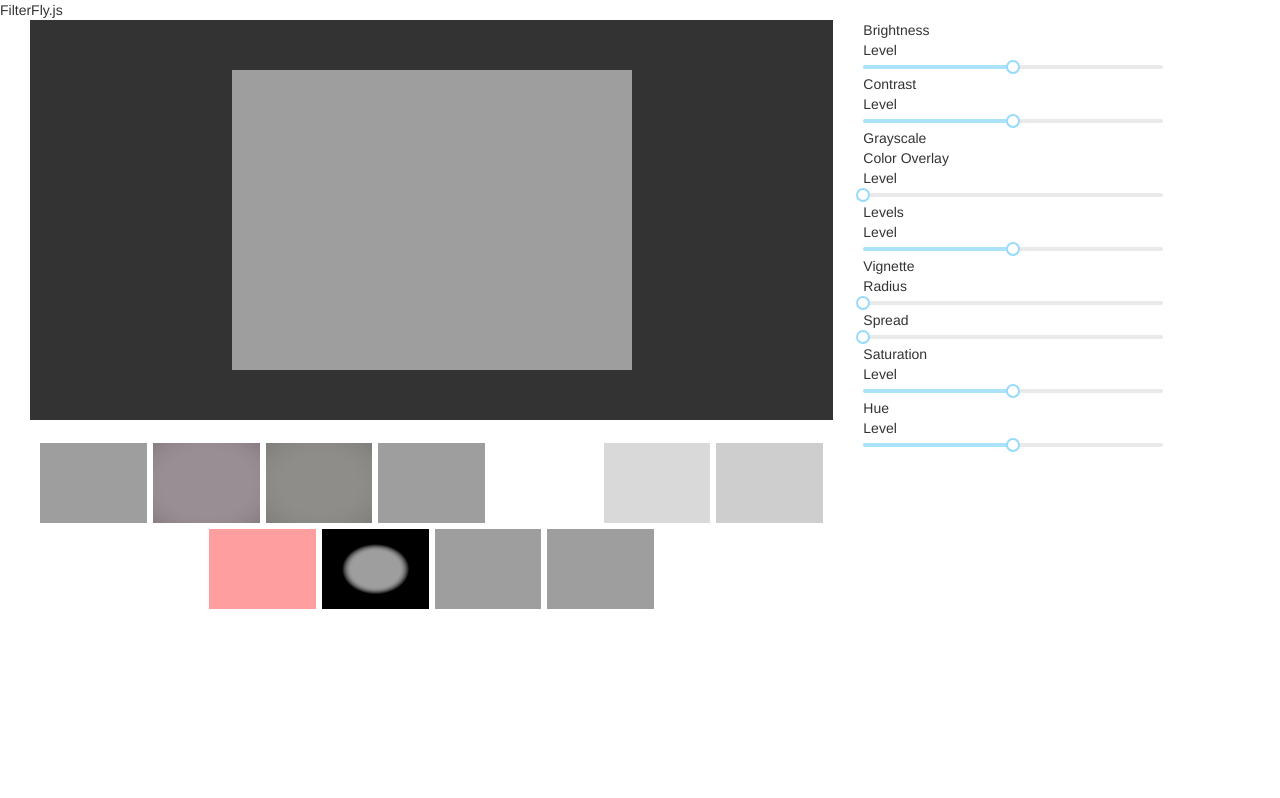
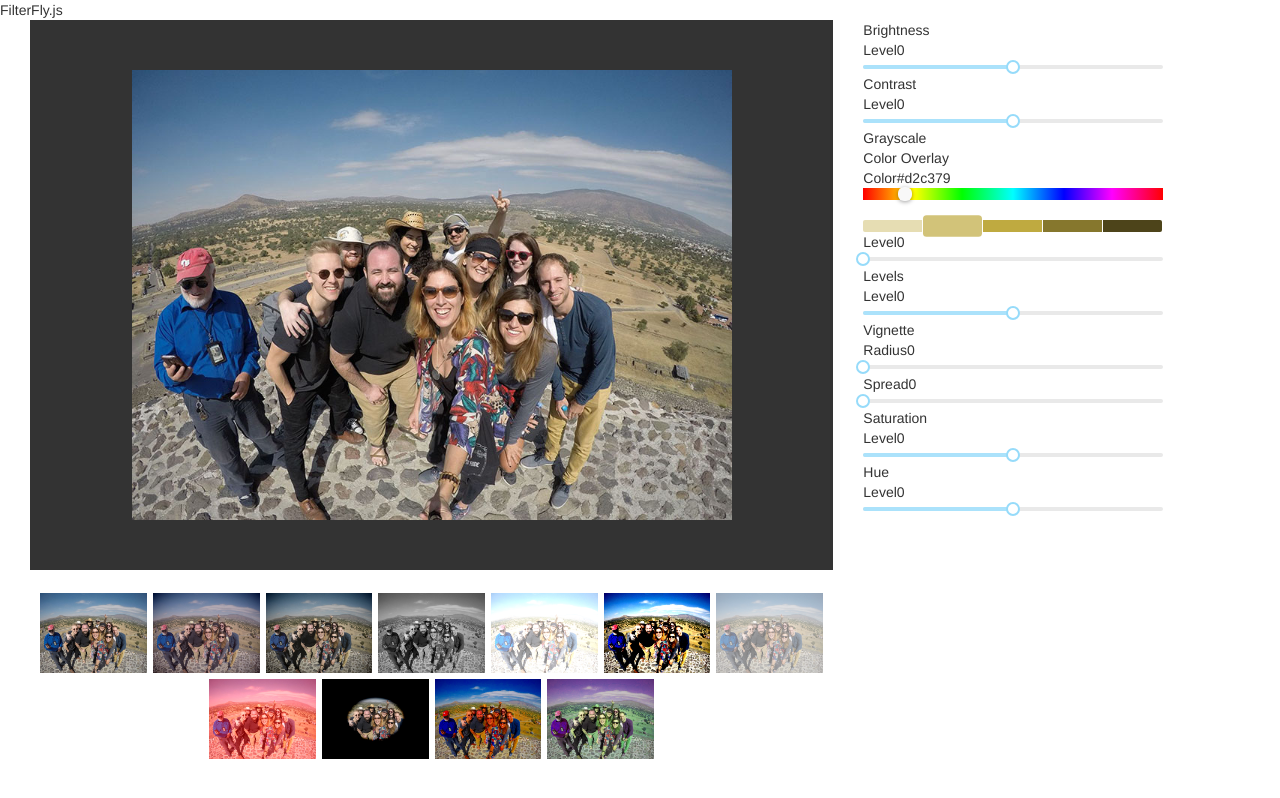
Before and after one commit to nmajor/filterfly, a React (Create React App) app in the folder demo/: page / in a window 1280 px wide. Built offline with nearby package versions, Linux system fonts and the light colour scheme.

Commit message:
Cleaned up the css more and added a color picker

```diff
--- a/demo/package.json
+++ b/demo/package.json
@@ -9,6 +9,7 @@
     "rc-tooltip": "^3.7.0",
     "react": "^16.2.0",
     "react-bootstrap": "^0.31.5",
+    "react-color": "^2.13.8",
     "react-dom": "^16.2.0",
     "react-scripts": "1.0.17"
   },
--- a/demo/src/components/FilterEffect/FilterEffect.css
+++ b/demo/src/components/FilterEffect/FilterEffect.css
@@ -0,0 +1,4 @@
+.effect-name {}
+.effect-setting {}
+.effect-setting .name {}
+.effect-setting .value {}
--- a/demo/src/components/FilterEffect/FilterEffect.js
+++ b/demo/src/components/FilterEffect/FilterEffect.js
@@ -1,4 +1,5 @@
 import React, { Component } from 'react';
+import { SliderPicker } from 'react-color';
 import './FilterEffect.css'
 import _ from 'lodash';
 import Slider, { Handle } from 'rc-slider';
@@ -36,8 +37,12 @@ class FilterEffect extends Component {
     const value = nextProps.value || nextProps.effect.settings.map((set) => { return set.default });
     this.setState({ value });
   }
-  submitEffectValue() {
-    this.props.onChange(this.props.name, this.state.value);
+  submitEffectValue(index, value) {
+    const newValue = [ ...this.state.value ];
+    newValue[index] = value;
+
+    this.props.onChange(this.props.name, newValue);
+    this.setState({ value: newValue });
   }
   handleValueChange(index, value) {
     const newValue = [ ...this.state.value ];
@@ -46,15 +51,31 @@ class FilterEffect extends Component {
     this.setState({ value: newValue });
   }
   renderRangeSetting(setting, value, index) {
-    return (<div key={index}>
-      <div className="setting-data">{setting.name}</div>
+    return (<div className="effect-setting" key={index}>
+      <div>
+        <span className="name">{setting.name}</span>
+        <span className="value">{value}</span>
+      </div>
       <Slider
         min={setting.range[0]}
         max={setting.range[1]}
         value={value}
         handle={handle}
         onChange={(val) => { this.handleValueChange(index, val); }}
-        onAfterChange={this.submitEffectValue}
+        onAfterChange={(val) => { this.submitEffectValue(index, val); }}
+      />
+    </div>);
+  }
+  renderColorSetting(setting, value, index) {
+    return (<div className="effect-setting" key={index}>
+      <div>
+        <span className="name">{setting.name}</span>
+        <span className="value">{value}</span>
+      </div>
+      <SliderPicker
+        color={value}
+        onChange={(color) => { this.handleValueChange(index, color.hex); }}
+        onChangeComplete={(color) => { this.submitEffectValue(index, color.hex); }}
       />
     </div>);
   }
@@ -63,7 +84,13 @@ class FilterEffect extends Component {
 
     const values = effect.settings.map((setting, index) => {
       const val = this.state.value[index];
-      if (setting.range) return this.renderRangeSetting(setting, val, index);
+      if (setting.range) {
+        return this.renderRangeSetting(setting, val, index);
+      } else if (setting.hexColor) {
+        return this.renderColorSetting(setting, val, index);
+      }
+
+      return null;
     });
 
     return (<div>{values}</div>);
--- a/demo/src/components/FilterImage/FilterImage.js
+++ b/demo/src/components/FilterImage/FilterImage.js
@@ -13,7 +13,7 @@ class FilterImage extends Component {
 
     return (
       <div className="filter-image">
-        <img src={url} role="presentation" />
+        <img src={url} alt="" />
       </div>
     );
   }
--- a/demo/src/components/FilterOption/FilterOption.js
+++ b/demo/src/components/FilterOption/FilterOption.js
@@ -24,7 +24,7 @@ class FilterOption extends Component {
 
     return (
       <div className="filter-option" onClick={this.handleClick}>
-        <img src={url} role="presentation" />
+        <img src={url} alt="" />
       </div>
     );
   }
--- a/demo/src/components/ImageContainer/ImageContainer.js
+++ b/demo/src/components/ImageContainer/ImageContainer.js
@@ -17,9 +17,9 @@ class ImageContainer extends Component {
     this.setFilter = this.setFilter.bind(this);
     this.setImage = this.setImage.bind(this);
 
-    this.setImage('http://nmajor.com/assets/images/me.jpg');
+    this.setImage('/img/pyramid.jpg');
   }
-  setImage() {
+  setImage(img) {
     const image = new Image();
     image.crossOrigin = 'Anonymous';
     image.origin = 'Anonymous';
@@ -29,7 +29,8 @@ class ImageContainer extends Component {
         filterFly: new FilterFly(image)
       });
     };
-    image.src = 'http://nmajor.com/assets/images/me.jpg';
+    // image.src = 'http://nmajor.com/assets/images/me.jpg';
+    image.src = img;
   }
   setFilter(filter) {
     this.setState({ filter })
--- a/demo/src/lib/effects/ColorOverlay.js
+++ b/demo/src/lib/effects/ColorOverlay.js
@@ -7,7 +7,8 @@ class ColorOverlay extends Effect {
     this.settings = [
       {
         name: 'Color',
-        default: '#FFFFFF',
+        hexColor: true,
+        default: '#d2c379',
       },
       {
         name: 'Level',
--- a/demo/src/lib/effects/Hue.js
+++ b/demo/src/lib/effects/Hue.js
@@ -13,6 +13,7 @@ class Hue extends Effect {
     ];
   }
   apply(pixels, adjustment) {
+    if (adjustment === 0) return pixels;
     // adjustment -100..100
     adjustment = adjustment || 20;
     adjustment = 1 + ((adjustment / 100) * 4);
```
Also changed, not shown: demo/public/img/pyramid.jpg, demo/src/helpers.js (deleted), 1 other file (tests, documents, lock files or other folders).
